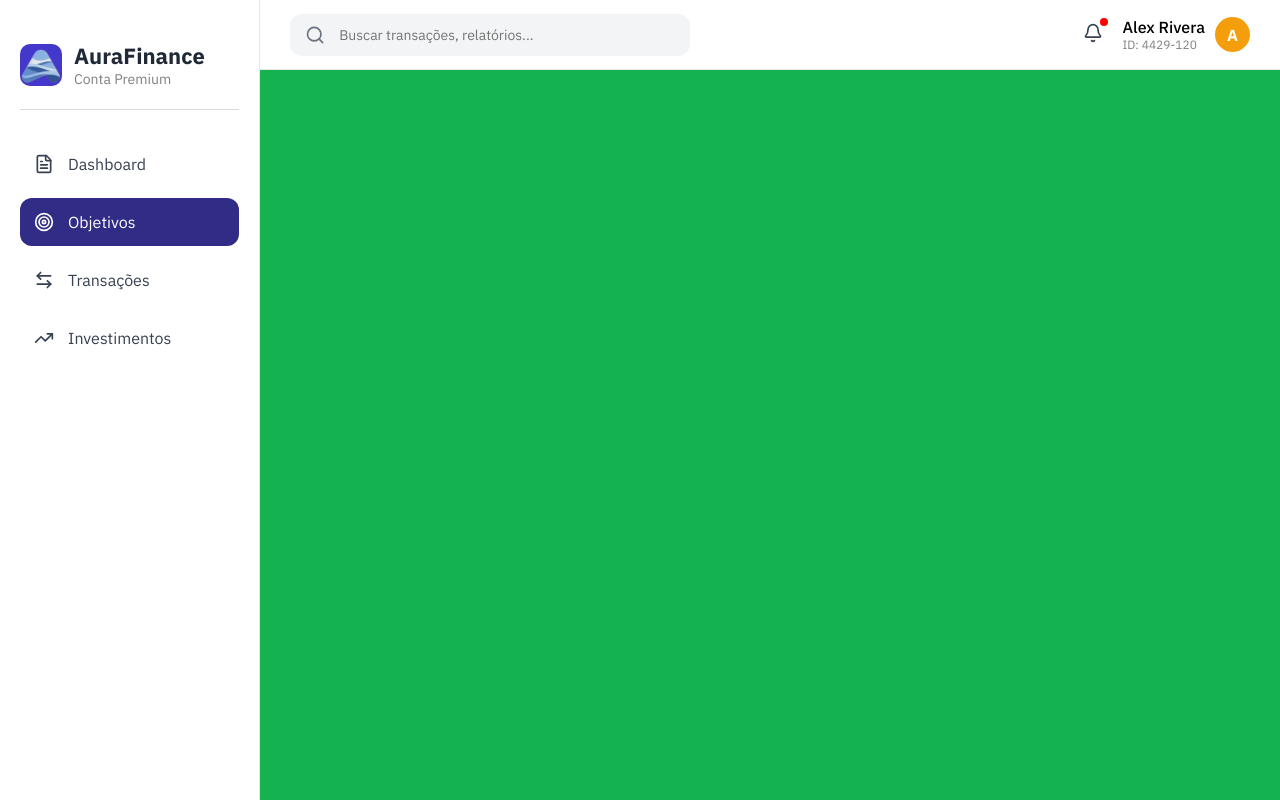
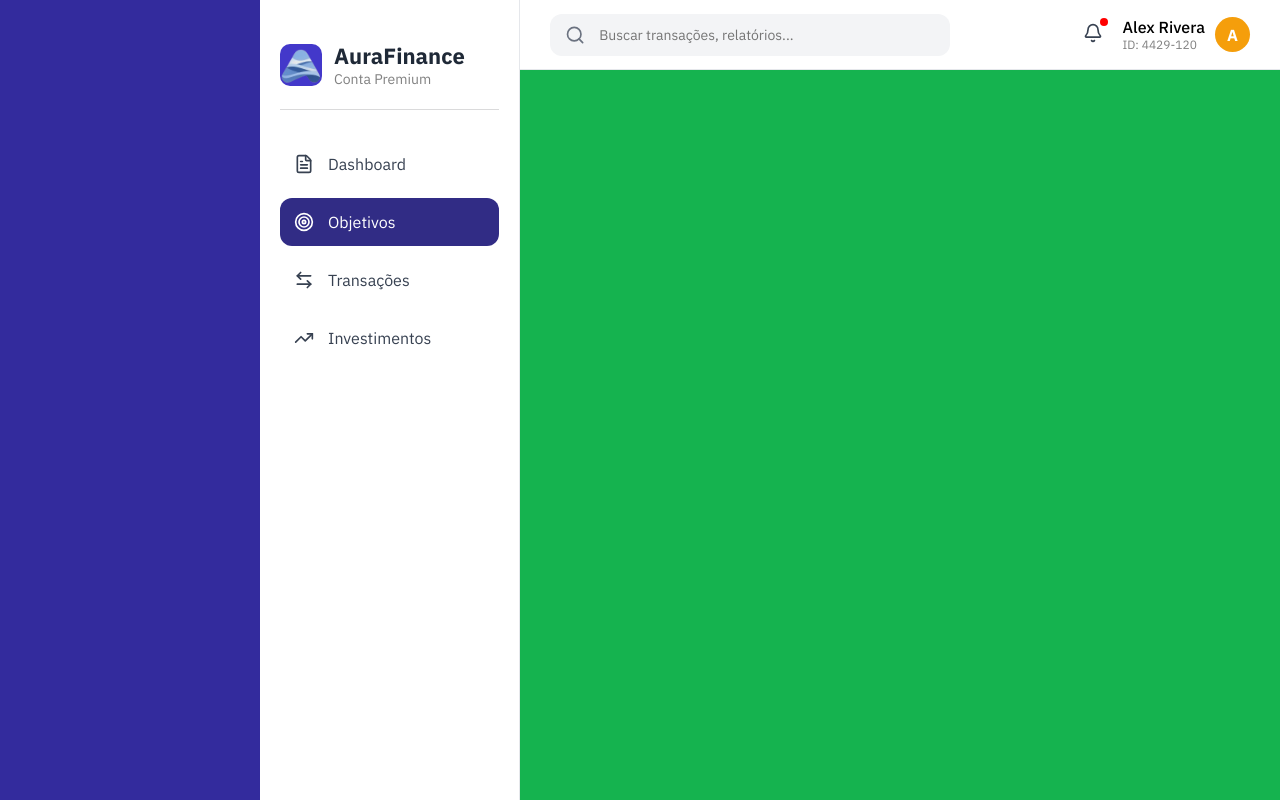
Before and after one commit to viniciusMoraesChaves/AuraFinance, a React (Vite) app: page /objectives in a window 1280 px wide. Built offline with nearby package versions, Linux system fonts and the light colour scheme.

Commit message:
fix: Objectives Layout

```diff
--- a/src/assets/pages/Objectives.jsx
+++ b/src/assets/pages/Objectives.jsx
@@ -3,7 +3,7 @@ import TopBar from "../components/topBar";
 
 function Objectives() {
   return (
-    <div style={{ display: "flex" }}>
+    <div style={{ display: "flex", marginLeft: "260px"}}>
       <Sidebar />
       <div style={{ flex: 1, display: "flex", flexDirection: "column" }}>
         <TopBar />
```
